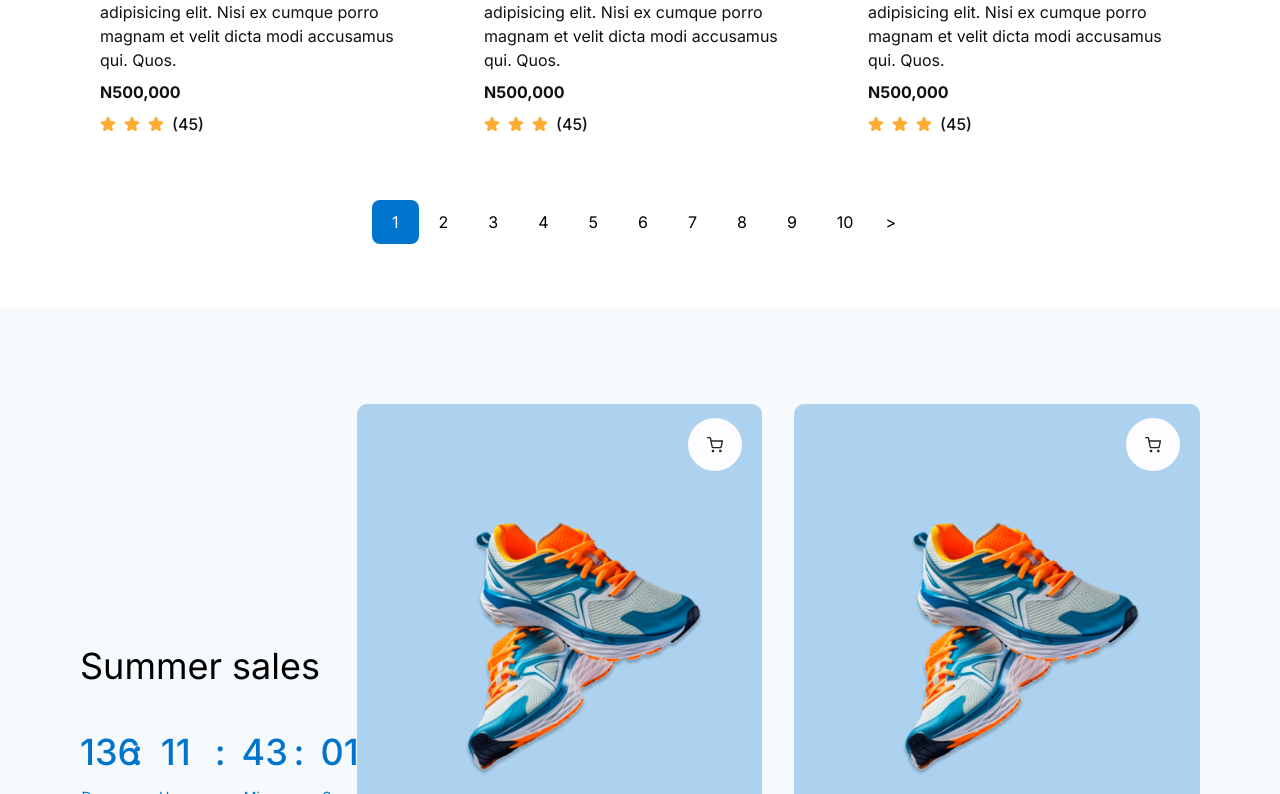
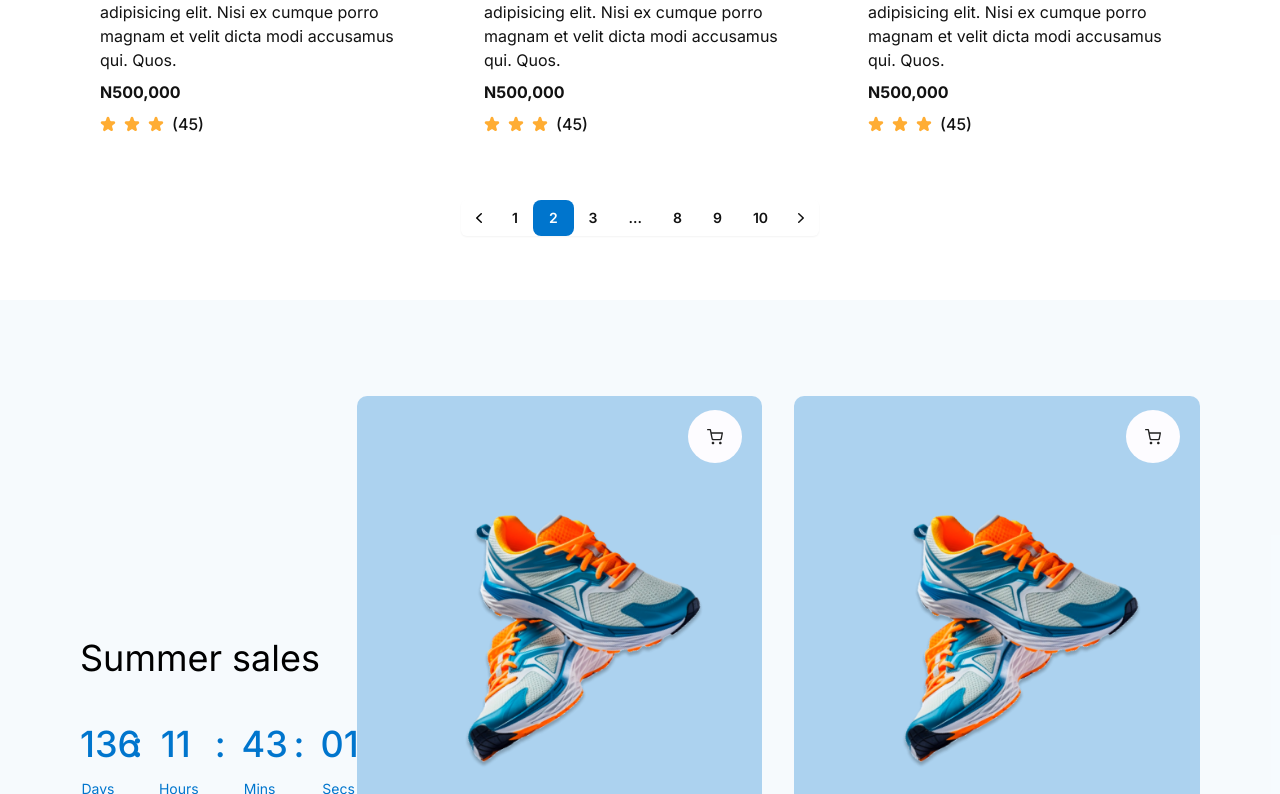
Before and after one commit to unegbuclinton/store, a Next.js app: page / in a window 1280 px wide. Shown: the part 2006-2800 px from the top of the page. Built offline with nearby package versions, Linux system fonts and the light colour scheme.

Commit message:
update pagination

```diff
--- /dev/null
+++ b/src/app/dashboard/page.tsx
@@ -0,0 +1,46 @@
+import Footer from '@/components/footer/Footer'
+import Categories from '@/components/item-categories/Categories'
+import MarkerPlace from '@/components/market-place/MarkerPlace'
+import Navbar from '@/components/navbar/Navbar'
+import Sidebar from '@/components/sidebar/Sidebar'
+import StoreIcon from '@/components/storeIcon/StoreIcon'
+import React from 'react'
+
+const Dashboard = () => {
+  return (
+    <main className='text-sm'>
+      <div className='py-10 px-20'>
+        <Navbar />
+        <Categories />
+      </div>
+      {/* <div className='bg-[#111827] text-white py-4 pl-20 mb-4'>
+        <h3 className='text-base mb-4'>Clearance sales</h3>
+        <p className='text-sm '>
+          Slash Sales begins in April. Get up to 80% Discount on all products
+          Read More
+        </p>
+      </div> */}
+
+      <div className='px-20'>
+        <div className='flex justify-between my-6'>
+          <p>Showing 1 - 20 out of 2,356 Products</p>
+
+          <p className='text-[#6B7280] flex items-center gap-1'>
+            Sort by:{' '}
+            <span className='flex items-center font-semibold text-dark cursor-pointer'>
+              New Arrival <StoreIcon iconName='arrowDown' />
+            </span>
+          </p>
+        </div>
+
+        <div className='flex gap-7'>
+          <Sidebar />
+          <MarkerPlace />
+        </div>
+      </div>
+      <Footer />
+    </main>
+  )
+}
+
+export default Dashboard
--- a/src/components/navbar/Navbar.tsx
+++ b/src/components/navbar/Navbar.tsx
@@ -7,9 +7,9 @@ import Link from 'next/link'
 const Navbar = () => {
   return (
     <nav className='flex items-center justify-between'>
-      <span>
+      <Link href={'/'}>
         <StoreIcon iconName='logo' />
-      </span>
+      </Link>
       <div className='max-w-[700px] flex gap-2 w-full'>
         <div className='flex-1'>
           <InputField
--- a/src/components/pagination/Pagination.tsx
+++ b/src/components/pagination/Pagination.tsx
@@ -23,40 +23,66 @@ const Pagination = () => {
   }
 
   return (
-    <div className='flex items-center rounded-md'>
-      {currentPage !== 1 && (
+    <div>
+      <nav
+        className='isolate inline-flex -space-x-px rounded-md shadow-sm'
+        aria-label='Pagination'
+      >
+        <button className='relative inline-flex items-center rounded-l-md px-2 py-2 hover:bg-gray-50 focus:z-20 focus:outline-offset-0'>
+          <span className='sr-only'>Previous</span>
+          <svg
+            className='h-5 w-5'
+            viewBox='0 0 20 20'
+            fill='currentColor'
+            aria-hidden='true'
+          >
+            <path
+              fill-rule='evenodd'
+              d='M12.79 5.23a.75.75 0 01-.02 1.06L8.832 10l3.938 3.71a.75.75 0 11-1.04 1.08l-4.5-4.25a.75.75 0 010-1.08l4.5-4.25a.75.75 0 011.06.02z'
+              clip-rule='evenodd'
+            />
+          </svg>
+        </button>
         <button
-          onClick={handlePrevious}
-          disabled={currentPage === 1}
-          className={`px-3 py-2`}
+          aria-current='page'
+          className='relative z-10 inline-flex items-center px-4 py-2 text-sm font-semibold text-dark rounded-lg focus:z-20 focus-visible:outline focus-visible:outline-2 focus-visible:outline-offset-2 focus-visible:outline-indigo-600'
         >
-          {'<'}
+          1
         </button>
-      )}
-
-      {Array.from({ length: totalPages }, (_, index) => index + 1).map(
-        (page) => (
-          <button
-            key={page}
-            onClick={() => handleClick(page)}
-            className={`px-5 py-2.5 rounded-lg ${
-              currentPage === page ? 'bg-primaryColor text-white' : ''
-            }`}
+        <button className='relative inline-flex items-center px-4 py-2 text-sm font-semibold  bg-primaryColor text-white rounded-lg hover:bg-gray-50 focus:z-20 focus:outline-offset-0'>
+          2
+        </button>
+        <button className='relative hidden items-center px-4 py-2 text-sm font-semibold  text-dark rounded-lg hover:bg-gray-50 focus:z-20 focus:outline-offset-0 md:inline-flex'>
+          3
+        </button>
+        <span className='relative inline-flex items-center px-4 py-2 text-sm font-semibold text-gray-700 text-dark rounded-lg focus:outline-offset-0'>
+          ...
+        </span>
+        <button className='relative hidden items-center px-4 py-2 text-sm font-semibold  text-dark rounded-lg hover:bg-gray-50 focus:z-20 focus:outline-offset-0 md:inline-flex'>
+          8
+        </button>
+        <button className='relative inline-flex items-center px-4 py-2 text-sm font-semibold  text-dark rounded-lg hover:bg-gray-50 focus:z-20 focus:outline-offset-0'>
+          9
+        </button>
+        <button className='relative inline-flex items-center px-4 py-2 text-sm font-semibold  text-dark rounded-lg hover:bg-gray-50 focus:z-20 focus:outline-offset-0'>
+          10
+        </button>
+        <button className='relative inline-flex items-center rounded-r-md px-2 py-2 text-gray-400 text-dark rounded-lg hover:bg-gray-50 focus:z-20 focus:outline-offset-0'>
+          <span className='sr-only'>Next</span>
+          <svg
+            className='h-5 w-5'
+            viewBox='0 0 20 20'
+            fill='currentColor'
+            aria-hidden='true'
           >
-            {page}
-          </button>
-        )
-      )}
-
-      {currentPage !== totalPages && (
-        <button
-          onClick={handleNext}
-          disabled={currentPage === totalPages}
-          className={`px-3 py-2 `}
-        >
-          {'>'}
+            <path
+              fill-rule='evenodd'
+              d='M7.21 14.77a.75.75 0 01.02-1.06L11.168 10 7.23 6.29a.75.75 0 111.04-1.08l4.5 4.25a.75.75 0 010 1.08l-4.5 4.25a.75.75 0 01-1.06-.02z'
+              clip-rule='evenodd'
+            />
+          </svg>
         </button>
-      )}
+      </nav>
     </div>
   )
 }
```
